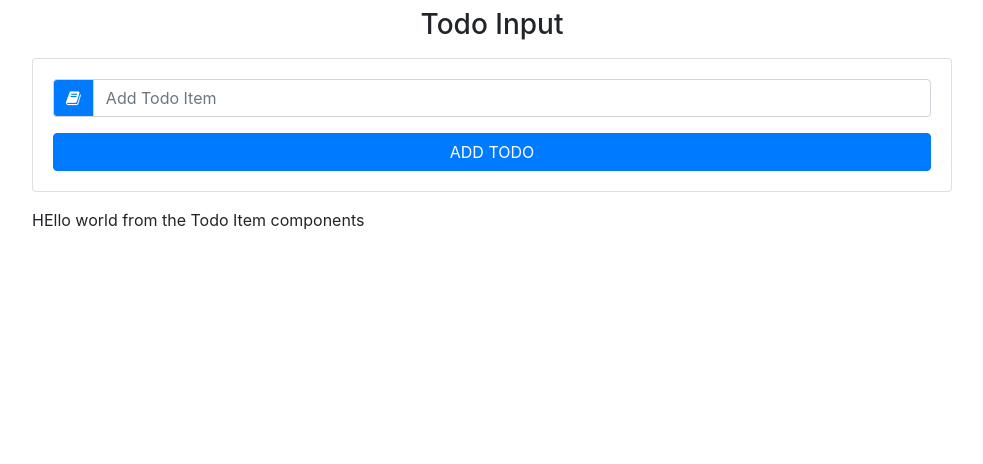
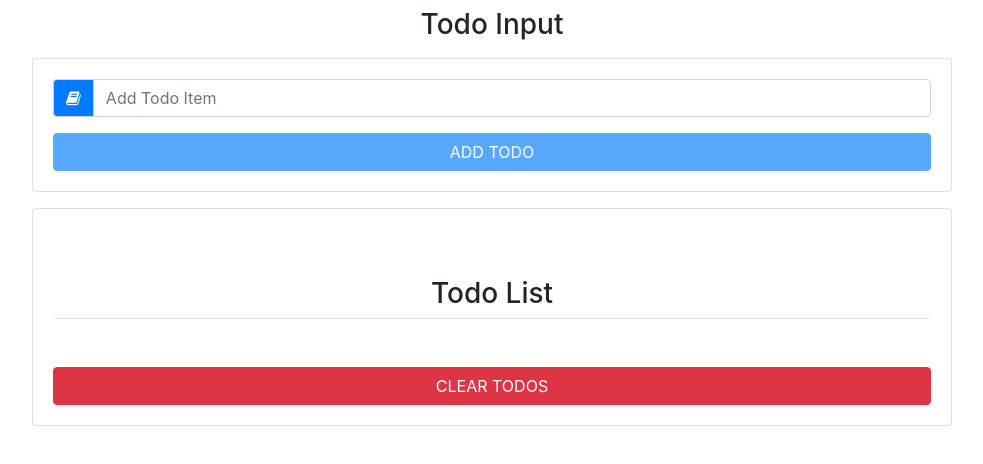
Before and after one commit to cdking007/todo-reactjs, a React (Create React App) app: page / in a window 1280 px wide. Shown: the top 464 px of the page, without its empty margins (148-1131 px from the left). Built offline with nearby package versions, Linux system fonts and the light colour scheme.

Commit message:
final code

```diff
--- a/src/App.js
+++ b/src/App.js
@@ -5,16 +5,7 @@ import TodoInput from "./components/TodoInput.component";
 
 class App extends Component {
   state = {
-    items: [
-      {
-        id: 1,
-        title: "Wake up",
-      },
-      {
-        id: 2,
-        title: "Make Breakfast",
-      },
-    ],
+    items: [],
     item: "",
     id: uuid4(),
     editMode: false,
@@ -40,13 +31,31 @@ class App extends Component {
     });
   };
   clearList = () => {
-    console.log("CLear the list");
+    this.setState({
+      items: [],
+      item: "",
+      id: uuid4(),
+      editMode: false,
+    });
   };
   handleDelete = (id) => {
-    console.log(`Handle delete on id ${id}`);
+    const updatedItems = this.state.items.filter((item) => item.id !== id);
+    this.setState({
+      items: updatedItems,
+      item: "",
+      id: uuid4(),
+      editMode: false,
+    });
   };
   handleEdit = (id) => {
-    console.log(`Handle Edit on id ${id}`);
+    const updatedItems = this.state.items.filter((item) => item.id !== id);
+    const selectedItem = this.state.items.find((item) => item.id === id);
+    this.setState({
+      items: updatedItems,
+      item: selectedItem.title,
+      id: selectedItem.id,
+      editMode: true,
+    });
   };
   render() {
     return (
--- a/src/components/TodoInput.component.jsx
+++ b/src/components/TodoInput.component.jsx
@@ -21,9 +21,22 @@ class TodoInput extends Component {
               onChange={handleChange}
             />
           </div>
-          <button className="btn btn-primary btn-block mt-3 text-uppercase">
-            Add Todo
-          </button>
+          {editItem === false && (
+            <button
+              className="btn btn-primary btn-block mt-3 text-uppercase"
+              disabled={item ? false : true}
+            >
+              Add Todo
+            </button>
+          )}
+          {editItem && (
+            <button
+              className="btn btn-success btn-block mt-3 text-uppercase"
+              disabled={item ? false : true}
+            >
+              Edit Todo
+            </button>
+          )}
         </form>
       </div>
     );
--- a/src/components/TodoItem.component.jsx
+++ b/src/components/TodoItem.component.jsx
@@ -3,7 +3,20 @@ import React, { Component } from "react";
 class TodoItem extends Component {
   state = {};
   render() {
-    return <div>HEllo world from the Todo Item components </div>;
+    const { item, handleEdit, handleDelete } = this.props;
+    return (
+      <li className="list-group-item text-capitalize d-flex justify-content-between my-2">
+        <h6>{item.title}</h6>
+        <div className="todo-icon">
+          <span className="mx-2 text-success" onClick={handleEdit}>
+            <i className="fa fa-pencil"></i>
+          </span>
+          <span className="mx-2 text-danger" onClick={handleDelete}>
+            <i className="fa fa-trash"></i>
+          </span>
+        </div>
+      </li>
+    );
   }
 }
 
--- a/src/components/Todolist.component.jsx
+++ b/src/components/Todolist.component.jsx
@@ -3,10 +3,28 @@ import TodoItem from "./TodoItem.component";
 
 class TodoList extends Component {
   state = {};
+
   render() {
+    const { items, clearList, handleEdit, handleDelete } = this.props;
     return (
-      <div>
-        <TodoItem />
+      <div className="card card-body">
+        <ul className="list-group my-5">
+          <h3 className="text-capitalize text-center">Todo List</h3>
+          {items.map((item) => (
+            <TodoItem
+              key={item.id}
+              item={item}
+              handleEdit={handleEdit.bind(this, item.id)}
+              handleDelete={handleDelete.bind(this, item.id)}
+            />
+          ))}
+        </ul>
+        <button
+          className="btn btn-block btn-danger text-uppercase"
+          onClick={clearList}
+        >
+          Clear Todos
+        </button>
       </div>
     );
   }
```
